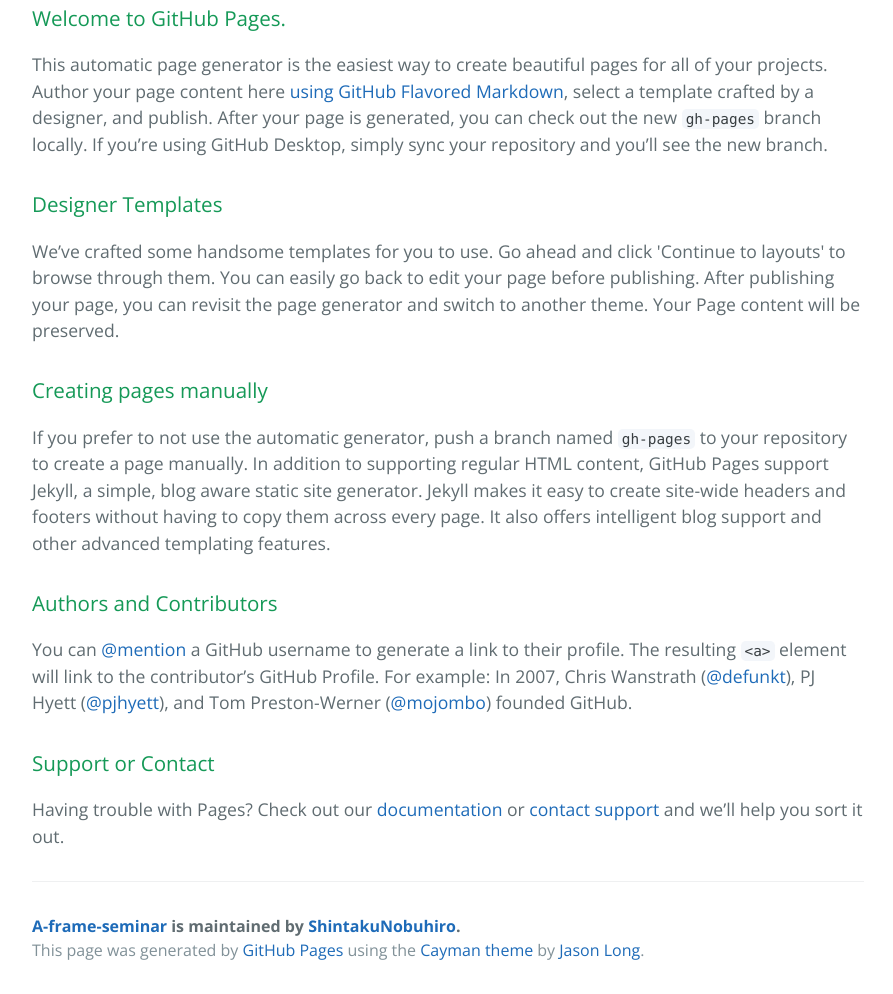
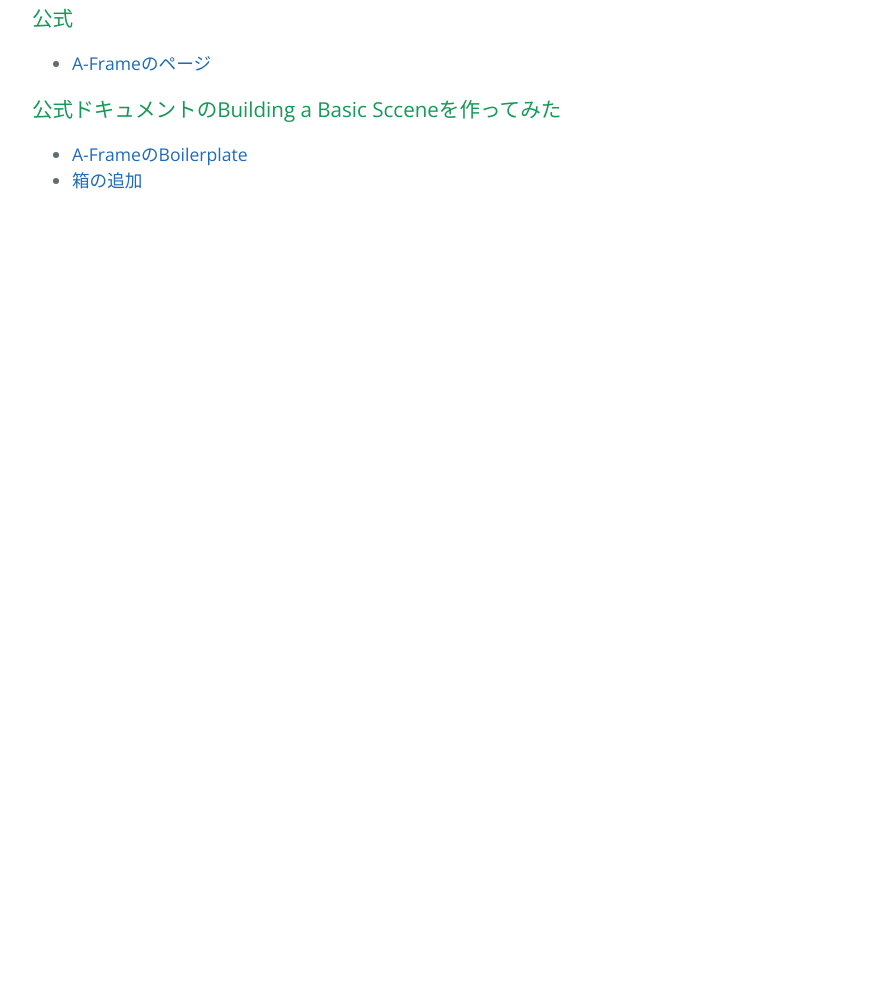
Before and after one commit to ShintakuNobuhiro/A-Frame-seminar, a plain HTML site: page index.html in a window 1280 px wide. Shown: the part 365-1359 px from the top of the page, without its empty margins (192-1085 px from the left). After the commit the page ends 800 px from the top, so only its background shows below. Drawn offline with nearby package versions, Linux system fonts and the light colour scheme.

```diff
--- a/index.html
+++ b/index.html
@@ -19,39 +19,20 @@
     </section>
 
     <section class="main-content">
-      <h3>
-<a id="welcome-to-github-pages" class="anchor" href="#welcome-to-github-pages" aria-hidden="true"><span aria-hidden="true" class="octicon octicon-link"></span></a>Welcome to GitHub Pages.</h3>
+		<section>
+			<h3>公式</h3>
+			<ul>
+				<li><a href="https://aframe.io">A-Frameのページ</a></li>
+			</ul>
+		</section>
 
-<p>This automatic page generator is the easiest way to create beautiful pages for all of your projects. Author your page content here <a href="https://guides.github.com/features/mastering-markdown/">using GitHub Flavored Markdown</a>, select a template crafted by a designer, and publish. After your page is generated, you can check out the new <code>gh-pages</code> branch locally. If you’re using GitHub Desktop, simply sync your repository and you’ll see the new branch.</p>
-
-<h3>
-<a id="designer-templates" class="anchor" href="#designer-templates" aria-hidden="true"><span aria-hidden="true" class="octicon octicon-link"></span></a>Designer Templates</h3>
-
-<p>We’ve crafted some handsome templates for you to use. Go ahead and click 'Continue to layouts' to browse through them. You can easily go back to edit your page before publishing. After publishing your page, you can revisit the page generator and switch to another theme. Your Page content will be preserved.</p>
-
-<h3>
-<a id="creating-pages-manually" class="anchor" href="#creating-pages-manually" aria-hidden="true"><span aria-hidden="true" class="octicon octicon-link"></span></a>Creating pages manually</h3>
-
-<p>If you prefer to not use the automatic generator, push a branch named <code>gh-pages</code> to your repository to create a page manually. In addition to supporting regular HTML content, GitHub Pages support Jekyll, a simple, blog aware static site generator. Jekyll makes it easy to create site-wide headers and footers without having to copy them across every page. It also offers intelligent blog support and other advanced templating features.</p>
-
-<h3>
-<a id="authors-and-contributors" class="anchor" href="#authors-and-contributors" aria-hidden="true"><span aria-hidden="true" class="octicon octicon-link"></span></a>Authors and Contributors</h3>
-
-<p>You can <a href="https://help.github.com/articles/basic-writing-and-formatting-syntax/#mentioning-users-and-teams" class="user-mention">@mention</a> a GitHub username to generate a link to their profile. The resulting <code>&lt;a&gt;</code> element will link to the contributor’s GitHub Profile. For example: In 2007, Chris Wanstrath (<a href="https://github.com/defunkt" class="user-mention">@defunkt</a>), PJ Hyett (<a href="https://github.com/pjhyett" class="user-mention">@pjhyett</a>), and Tom Preston-Werner (<a href="https://github.com/mojombo" class="user-mention">@mojombo</a>) founded GitHub.</p>
-
-<h3>
-<a id="support-or-contact" class="anchor" href="#support-or-contact" aria-hidden="true"><span aria-hidden="true" class="octicon octicon-link"></span></a>Support or Contact</h3>
-
-<p>Having trouble with Pages? Check out our <a href="https://help.github.com/pages">documentation</a> or <a href="https://github.com/contact">contact support</a> and we’ll help you sort it out.</p>
-
-      <footer class="site-footer">
-        <span class="site-footer-owner"><a href="https://github.com/ShintakuNobuhiro/A-Frame-seminar">A-frame-seminar</a> is maintained by <a href="https://github.com/ShintakuNobuhiro">ShintakuNobuhiro</a>.</span>
-
-        <span class="site-footer-credits">This page was generated by <a href="https://pages.github.com">GitHub Pages</a> using the <a href="https://github.com/jasonlong/cayman-theme">Cayman theme</a> by <a href="https://twitter.com/jasonlong">Jason Long</a>.</span>
-      </footer>
-
+		<section>
+			<h3>公式ドキュメントのBuilding a Basic Scceneを作ってみた</h3>
+			<ul>
+				<li><a href="aframe-boilerplate-master/index.html">A-FrameのBoilerplate</a></li>
+				<li><a href="Adding-a-Box/index.html">箱の追加</a></li>
+			</ul>
+		</section>
     </section>
-
-
   </body>
 </html>
```
Also changed, not shown: Applying-a-Texture-to-the-Box/a-assets.html (added, +20 -0 lines), Applying-a-Texture-to-the-Box/index.html (added, +14 -0 lines), Transforming-the-Box/index.html (added, +14 -0 lines), Applying-a-Texture-to-the-Box/texture.png (added).
